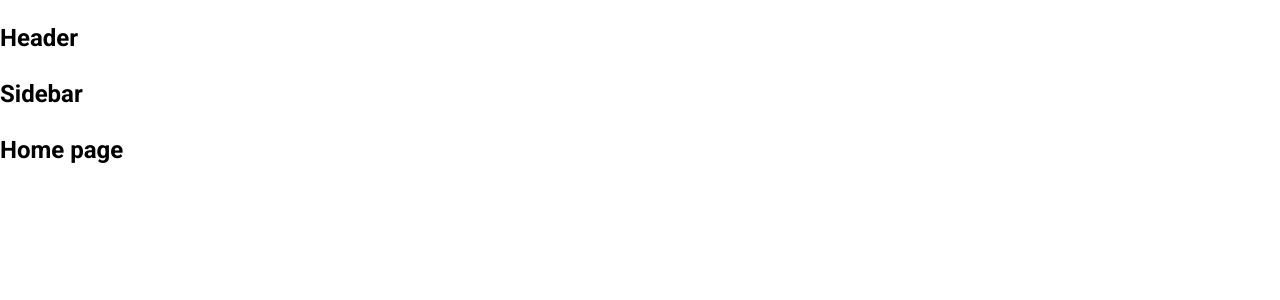
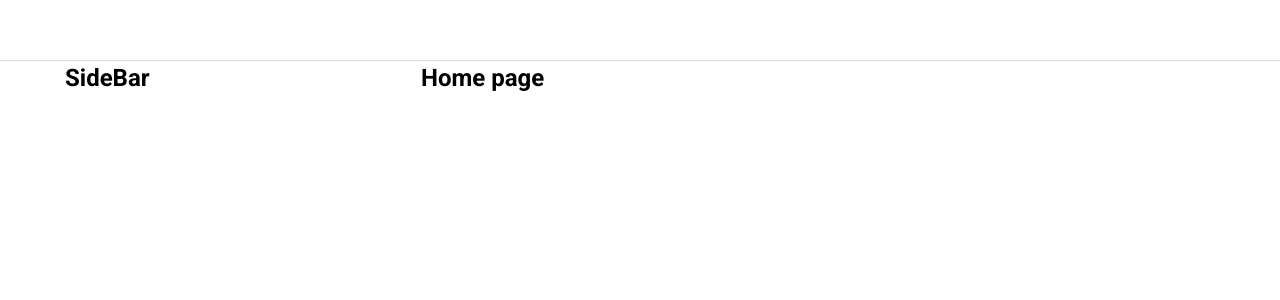
Before and after one commit to Giavix1302/reactsj-tiktok-ui, a React (Create React App) app: page / in a window 1280 px wide. Shown: the top 300 px of the page. Built offline with nearby package versions, Linux system fonts and the light colour scheme.

Commit message:
feat: frame default layout

```diff
--- a/package.json
+++ b/package.json
@@ -6,6 +6,7 @@
     "@testing-library/jest-dom": "^5.17.0",
     "@testing-library/react": "^13.4.0",
     "@testing-library/user-event": "^13.5.0",
+    "classnames": "^2.5.1",
     "normalize.css": "^8.0.1",
     "react": "^18.2.0",
     "react-dom": "^18.2.0",
--- a/src/components/GlobalStyles/GlobalStyles.scss
+++ b/src/components/GlobalStyles/GlobalStyles.scss
@@ -3,10 +3,15 @@
 
 :root {
     --primary-color: #fe2c55;
+    // default layout
+    --default-layout-header-height: 60px;
+    --default-layout-width: 1150px;
 }
 
 * {
     box-sizing: border-box;
+    margin: 0;
+    padding: 0;
 }
 
 html {
--- /dev/null
+++ b/src/components/Layout/DefaultLayout/DefaultLayout.module.scss
@@ -0,0 +1,15 @@
+.wrapper {
+    display: flex;
+    flex-direction: column;
+    align-items: center;
+}
+
+.container {
+    width: var(--default-layout-width);
+    min-height: 1000px;
+    display: flex;
+}
+
+.content {
+    flex: 1;
+}
--- /dev/null
+++ b/src/components/Layout/DefaultLayout/SideBar/SideBar.module.scss
@@ -0,0 +1,3 @@
+.wrapper {
+    width: 356px;
+}
--- a/src/components/Layout/DefaultLayout/SideBar/index.js
+++ b/src/components/Layout/DefaultLayout/SideBar/index.js
@@ -1,5 +1,13 @@
+import classNames from 'classnames/bind';
+import styles from './SideBar.module.scss'
+
+const cx = classNames.bind(styles)
+
 function Sidebar() {
-    return <h2>Sidebar</h2>;
+    return (
+        <aside className={cx('wrapper')}>
+            <h2>SideBar</h2>
+        </aside>)
 }
 
 export default Sidebar;
--- a/src/components/Layout/DefaultLayout/index.js
+++ b/src/components/Layout/DefaultLayout/index.js
@@ -1,16 +1,21 @@
+import classNames from "classnames/bind";
 import Header from "~/components/Layout/components/Header";
+import styles from './DefaultLayout.module.scss'
 import Sidebar from "./SideBar";
 
+const cx = classNames.bind(styles)
+
 function DefaultLayout({ children }) {
-    return (<div>
-        <Header />
-        <div className="container">
-            <Sidebar />
-            <div className="content">
-                {children}
+    return (
+        <div className={cx('wrapper')}>
+            <Header />
+            <div className={cx('container')}>
+                <Sidebar />
+                <div className={cx('content')}>
+                    {children}
+                </div>
             </div>
-        </div>
-    </div>)
+        </div>)
 }
 
 export default DefaultLayout;
--- /dev/null
+++ b/src/components/Layout/components/Header/Header.module.scss
@@ -0,0 +1,12 @@
+.wrapper {
+    height: var(--default-layout-header-height);
+    box-shadow: 0 1px 1px rgb(0 0 0 / 12%);
+    display: flex;
+    justify-content: center;
+    width: 100%;
+}
+
+.inner {
+    height: 100%;
+    width: var(--default-layout-width);
+}
--- a/src/components/Layout/components/Header/index.js
+++ b/src/components/Layout/components/Header/index.js
@@ -1,5 +1,15 @@
+import classNames from 'classnames/bind';
+import styles from './Header.module.scss'
+
+const cx = classNames.bind(styles)
+
+
 function Header() {
-    return <h2>Header</h2>;
+    return <header className={cx('wrapper')}>
+        <div className={cx('inner')}>
+
+        </div>
+    </header>;
 }
 
 export default Header;
```
Also changed, not shown: 1 other file (tests, documents, lock files or other folders).
